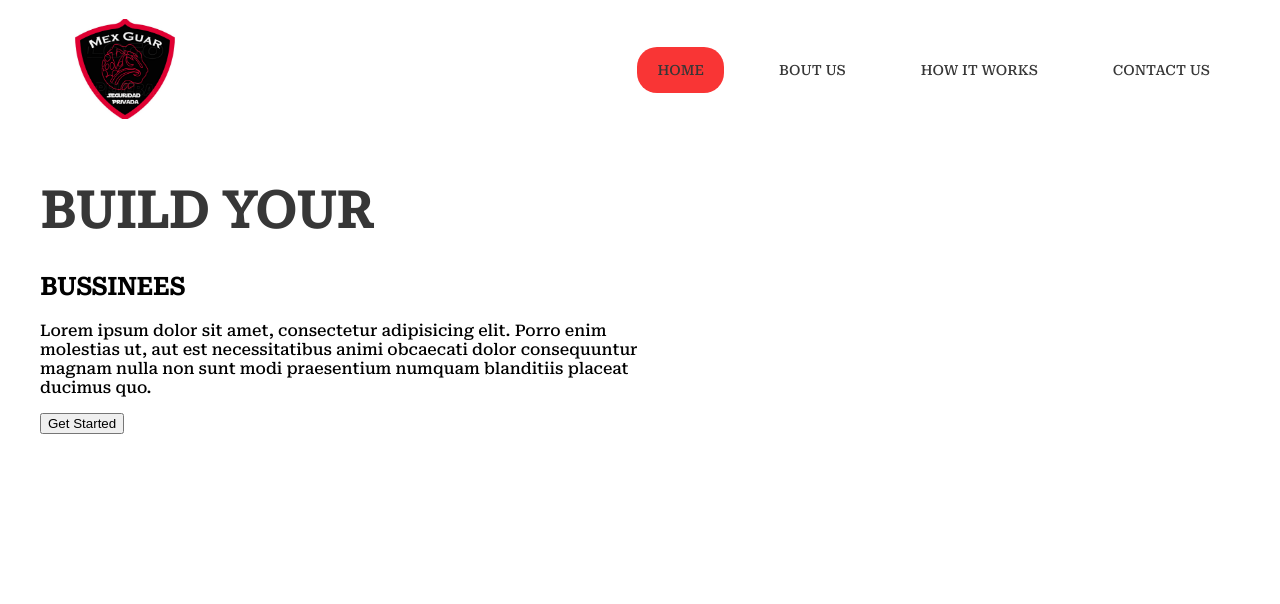
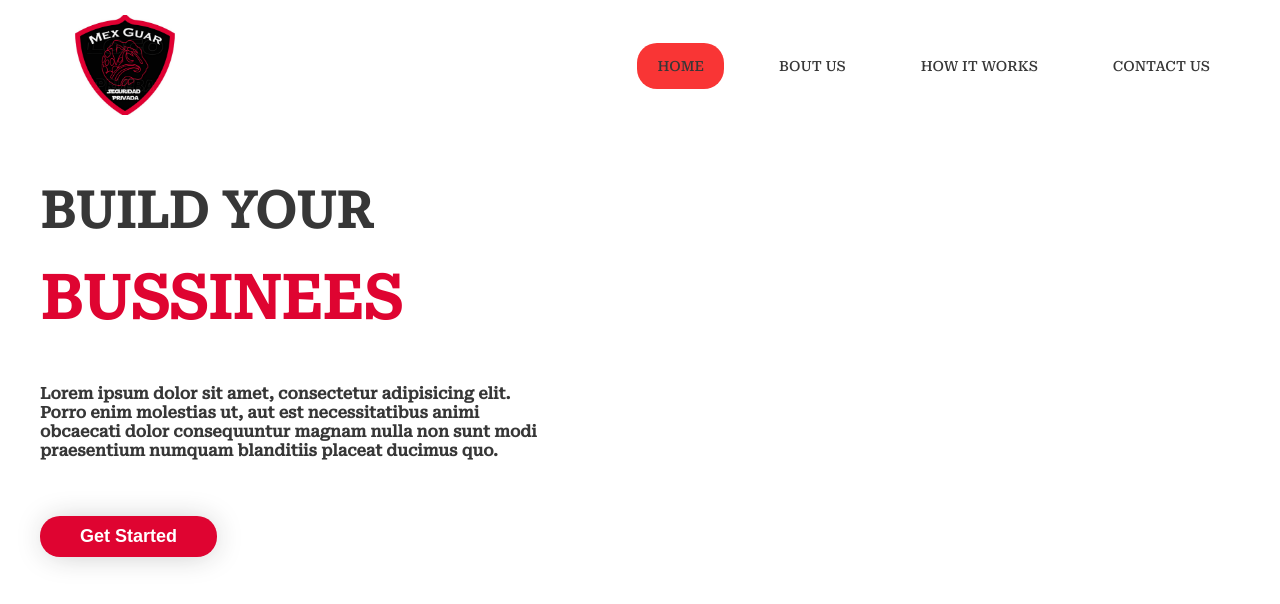
Before and after one commit to Bandu19/Mex_Guard, a website built with webpack: page src/index.html in a window 1280 px wide. Built offline with nearby package versions, Linux system fonts and the light colour scheme.

Commit message:
PROYECTO-MEXGUAR-HEADER(Creando los estilos)

```diff
--- a/src/styles.css
+++ b/src/styles.css
@@ -37,7 +37,6 @@ header .logo {
 }
 .logo img {
   height: 100px;
-  padding: 4px 0;
 }
 /*En duda*/
 .container_nav {
@@ -65,11 +64,11 @@ header .logo {
   color: #fff;
 }
 .container_header nav .how:hover {
-  background: #f93535;
+  background: #df0431;
   color: #fff;
 }
 .container_header nav .contact:hover {
-  background: #f93535;
+  background: #df0431;
   color: #fff;
 }
 
@@ -101,15 +100,54 @@ header .logo {
 .container_cover {
   max-width: 1200px;
   margin: auto;
-  padding: 20px;
   display: grid;
+  gap: 10px;
   grid-template-columns: repeat(2, 1fr);
+  grid-template-rows: repeat(1, auto);
   position: relative;
 }
 
-.cover h1 {
+.cover .container_info {
+  max-width: 500px;
+  margin-top: 20px;
+  z-index: 2;
+}
+
+.cover .container_info h1 {
   max-width: 400px;
   font-size: 50px;
   font-weight: 900;
   color: #373737;
 }
+
+.cover h2 {
+  font-size: 60px;
+  font-weight: 900;
+  color: #df0431;
+  margin-top: -10px;
+}
+
+.cover p {
+  margin-top: 10px;
+  text-align: left;
+  font-weight: bold;
+  color: #373737;
+}
+
+.cover input[type="button"] {
+  padding: 10px 40px;
+  margin-top: 40px;
+  font-size: 18px;
+  font-weight: 600;
+  border: none;
+  color: white;
+  background: #df0431;
+  border-radius: 20px;
+  box-shadow: 1px 1px 30px -5px #20202049;
+  cursor: pointer;
+  transition: box-shadow 500ms;
+}
+
+.cover input[type="button"]:hover {
+  box-shadow: 1px 1px 40px -3px #20202085;
+}
```
